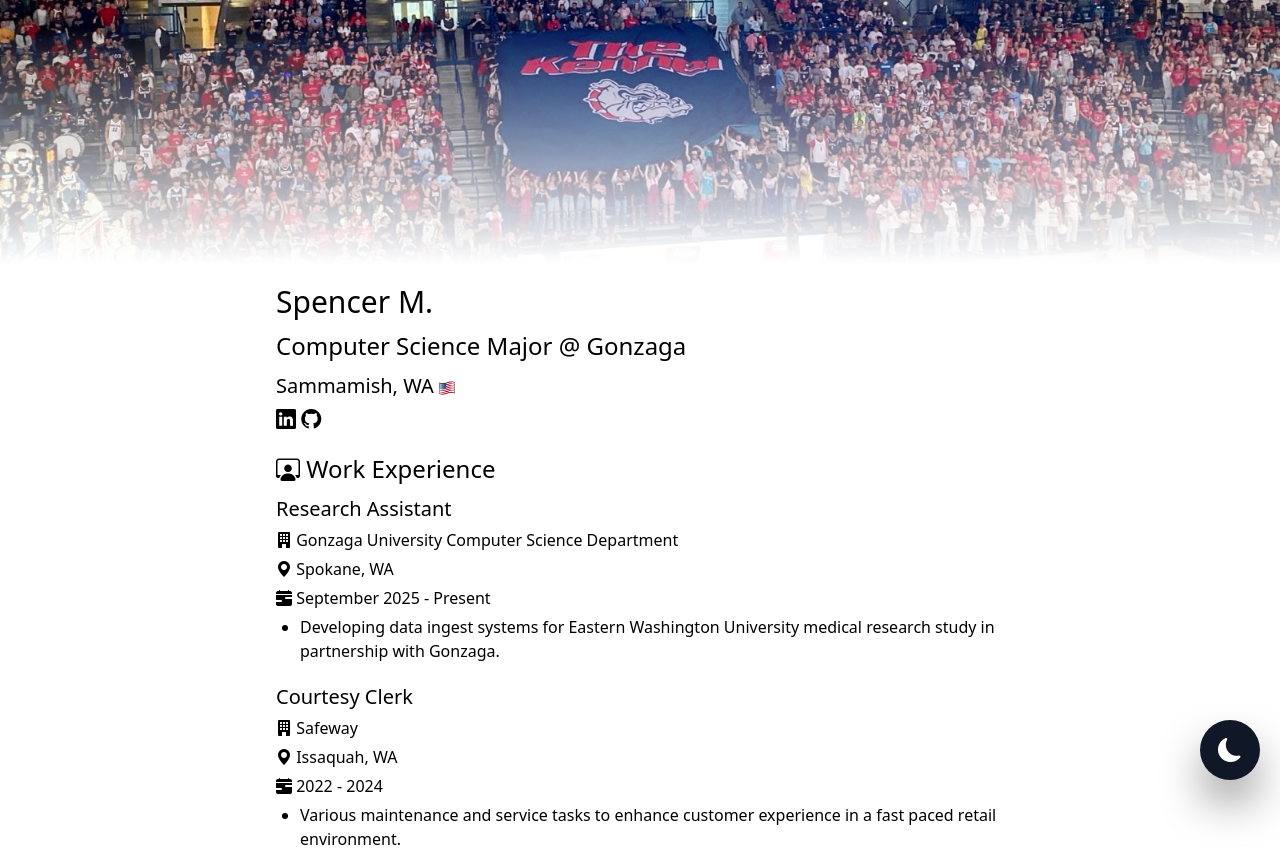
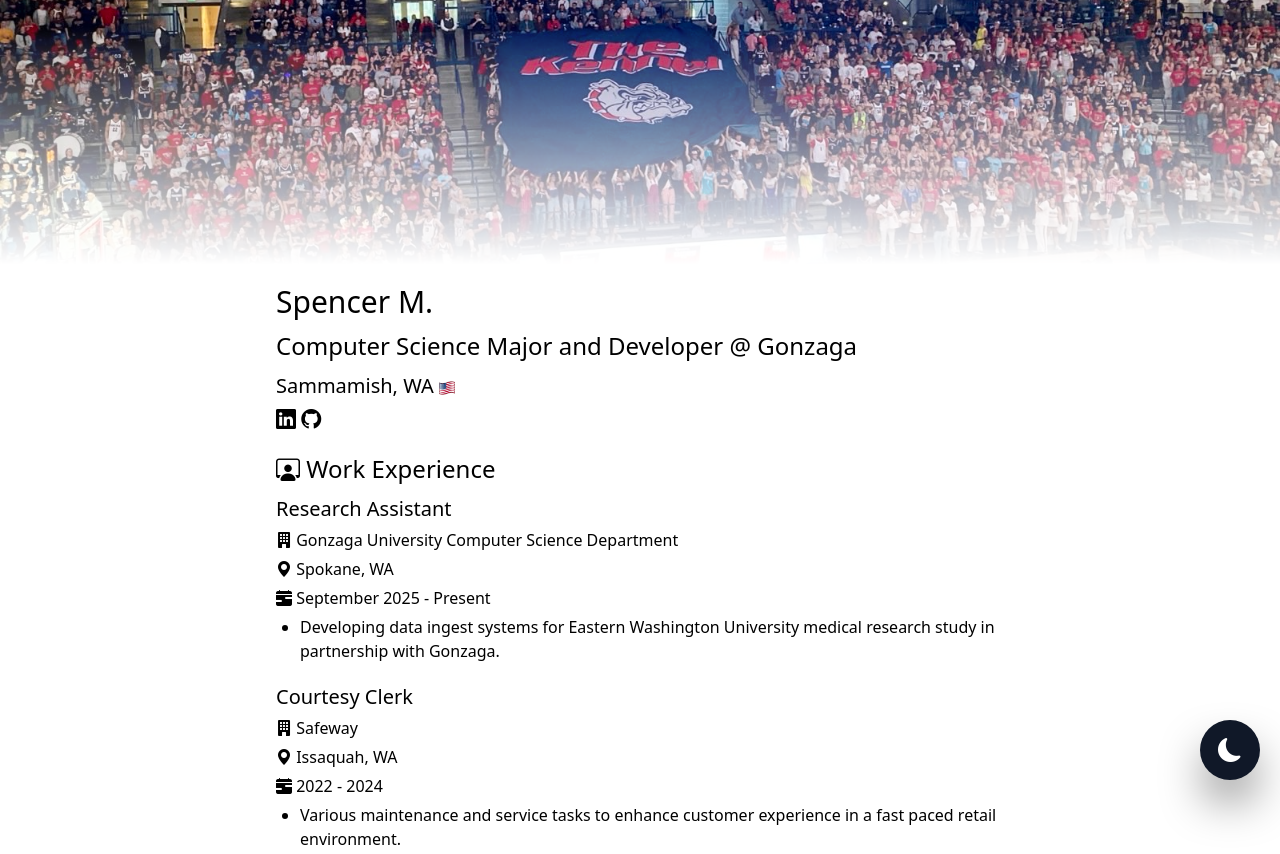
Before and after one commit to hairyex5000/website, a website: page public/index.html in a window 1280 px wide. Shown: the top 854 px of the page. Drawn offline with nearby package versions, Linux system fonts and the light colour scheme.

Commit message:
Update subtitle for clarity and detail

```diff
--- a/public/index.html
+++ b/public/index.html
@@ -101,7 +101,7 @@
     <div>
         <div class="m-auto p-5 text-black dark:text-white max-w-3xl">
             <h1>Spencer M.</h1>
-            <h2>Computer Science Major @ Gonzaga
+            <h2>Computer Science Major and Developer @ Gonzaga
                 <h3>Sammamish, WA <img alt="United States flag" class='h-4 max-w-min inline' src="flag.png">
                 </h3>
                 <h3 class="no-print">
```
